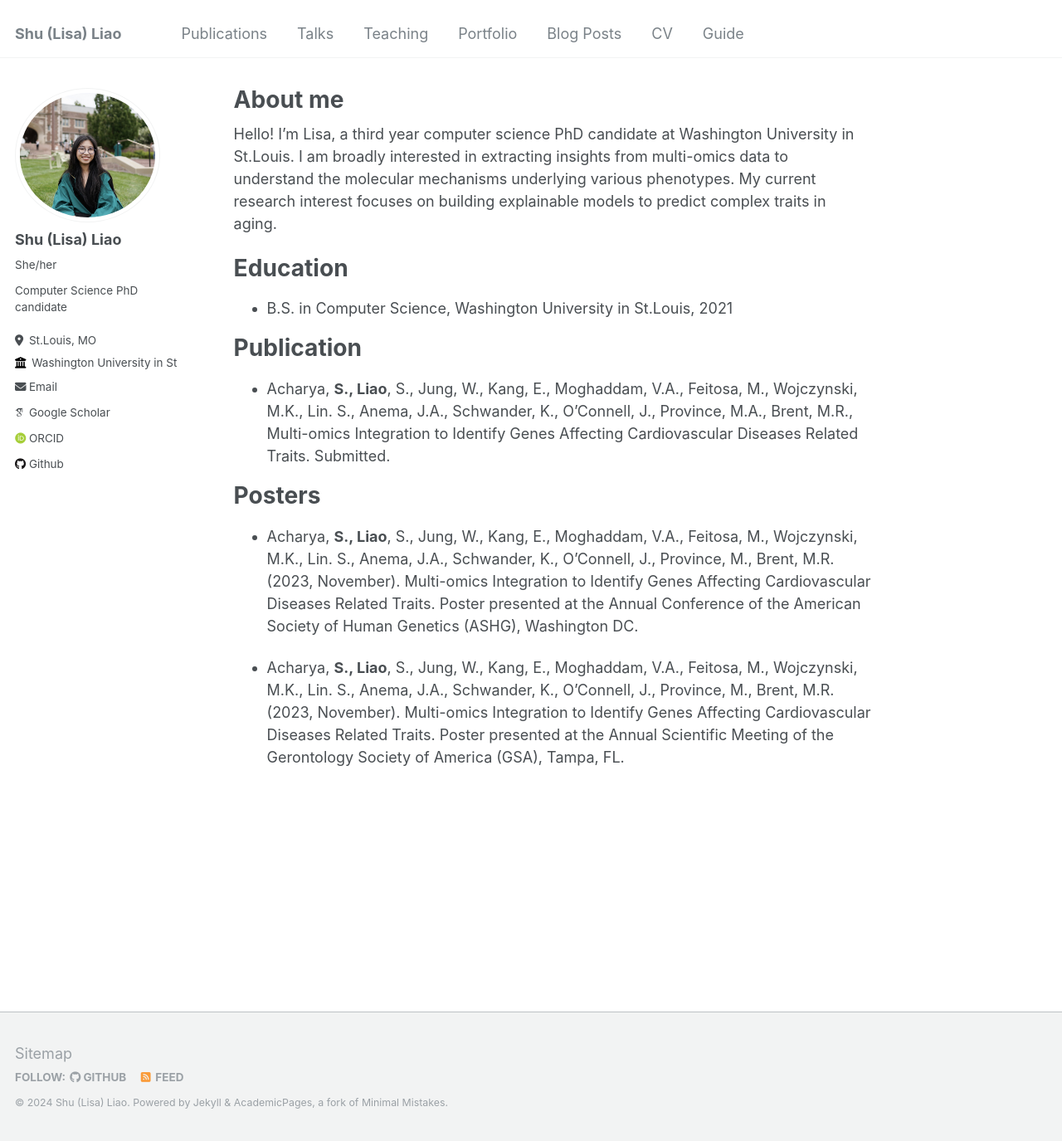
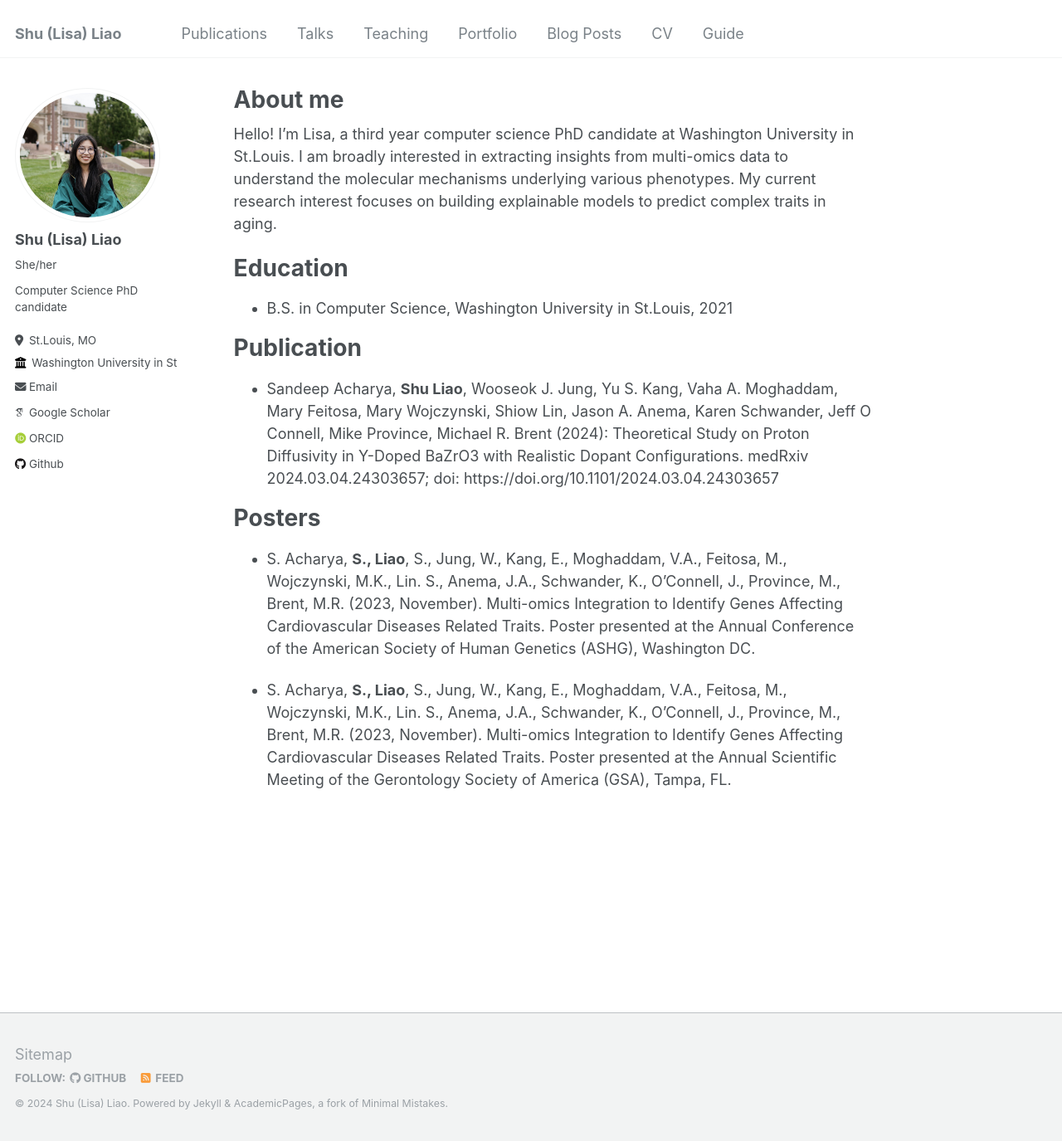
Before and after one commit to lislia423/lislia423.github.io, a Jekyll site: the page built from _pages/about.md, in a window 1280 px wide and 1375 px high. Shown: the whole window at 83% size. Built offline with Jekyll 4.4.1, drawn with Linux system fonts in a browser that asks for light colours; some web fonts are replaced.

```diff
--- a/_pages/about.md
+++ b/_pages/about.md
@@ -15,10 +15,10 @@ Education
 
 Publication
 ======
-* Acharya, **S., Liao**, S., Jung, W., Kang, E., Moghaddam, V.A., Feitosa, M., Wojczynski, M.K., Lin. S., Anema, J.A., Schwander, K., O’Connell, J., Province, M.A., Brent, M.R., Multi-omics Integration to Identify Genes Affecting Cardiovascular Diseases Related Traits. Submitted.
+* Sandeep Acharya, **Shu Liao**, Wooseok J. Jung, Yu S. Kang, Vaha A. Moghaddam, Mary Feitosa, Mary Wojczynski, Shiow Lin, Jason A. Anema, Karen Schwander, Jeff O Connell, Mike Province, Michael R. Brent (2024): Theoretical Study on Proton Diffusivity in Y-Doped BaZrO3 with Realistic Dopant Configurations. medRxiv 2024.03.04.24303657; doi: https://doi.org/10.1101/2024.03.04.24303657
 
 Posters
 ======
-* Acharya, **S., Liao**, S., Jung, W., Kang, E., Moghaddam, V.A., Feitosa, M., Wojczynski, M.K., Lin. S., Anema, J.A., Schwander, K., O’Connell, J., Province, M., Brent, M.R. (2023, November). Multi-omics Integration to Identify Genes Affecting Cardiovascular Diseases Related Traits. Poster presented at the Annual Conference of the American Society of Human Genetics (ASHG), Washington DC.
+* S. Acharya, **S., Liao**, S., Jung, W., Kang, E., Moghaddam, V.A., Feitosa, M., Wojczynski, M.K., Lin. S., Anema, J.A., Schwander, K., O’Connell, J., Province, M., Brent, M.R. (2023, November). Multi-omics Integration to Identify Genes Affecting Cardiovascular Diseases Related Traits. Poster presented at the Annual Conference of the American Society of Human Genetics (ASHG), Washington DC.
 
-* Acharya, **S., Liao**, S., Jung, W., Kang, E., Moghaddam, V.A., Feitosa, M., Wojczynski, M.K., Lin. S., Anema, J.A., Schwander, K., O’Connell, J., Province, M., Brent, M.R. (2023, November). Multi-omics Integration to Identify Genes Affecting Cardiovascular Diseases Related Traits. Poster presented at the Annual Scientific Meeting of the Gerontology Society of America (GSA), Tampa, FL.
+* S. Acharya, **S., Liao**, S., Jung, W., Kang, E., Moghaddam, V.A., Feitosa, M., Wojczynski, M.K., Lin. S., Anema, J.A., Schwander, K., O’Connell, J., Province, M., Brent, M.R. (2023, November). Multi-omics Integration to Identify Genes Affecting Cardiovascular Diseases Related Traits. Poster presented at the Annual Scientific Meeting of the Gerontology Society of America (GSA), Tampa, FL.
```
